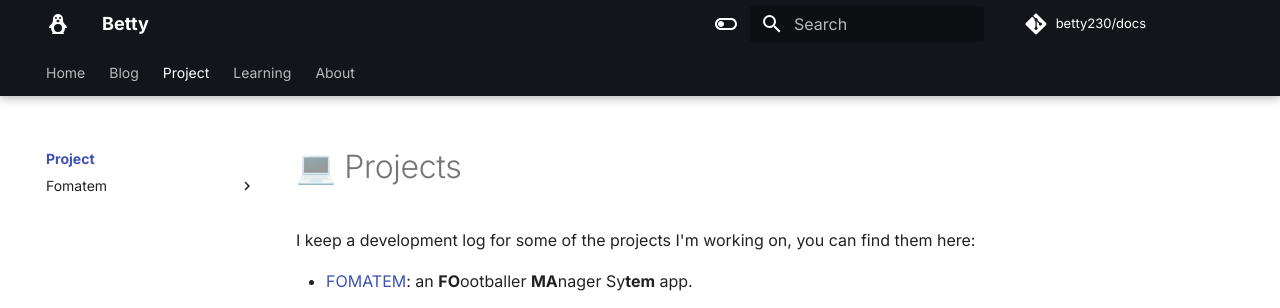
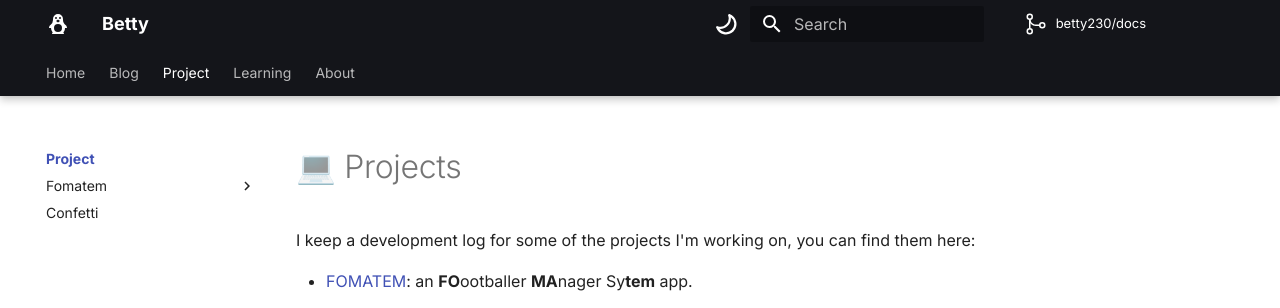
Before and after one commit to betty2310/docs, an MkDocs documentation site: the page built from docs/Project/index.md, in a window 1280 px wide. Shown: the top 308 px of the page. Built offline with MkDocs 1.6.1 and Material for MkDocs 9.7.7, drawn with Linux system fonts in a browser that asks for light colours; comment, search, counter and statistics services are not loaded.

Commit message:
hmmmmmmmmmmmmmmmm

```diff
--- a/mkdocs.yml
+++ b/mkdocs.yml
@@ -5,6 +5,7 @@ site_author: Huynh Duong
 theme:
   icon:
     logo: material/penguin
+    repo: octicons/git-merge-24
   favicon: images/favicon.png
   name: material
   custom_dir: overrides
@@ -13,11 +14,11 @@ theme:
       primary: black
       accent: blue
       toggle:
-        icon: material/toggle-switch-off-outline
+        icon: octicons/moon-16
         name: Switch to dark mode
     - scheme: slate
       toggle:
-        icon: material/toggle-switch
+        icon: octicons/sun-16
         name: Switch to light mode
   font:
     text: Inter
@@ -128,6 +129,7 @@ nav:
           - Project/fomatem/27jun.md
           - Project/fomatem/26jun.md
           - Project/fomatem/25jun.md
+      - Project/Confetti.md
   - Learning:
       - Learning/index.md
   - About:
```
